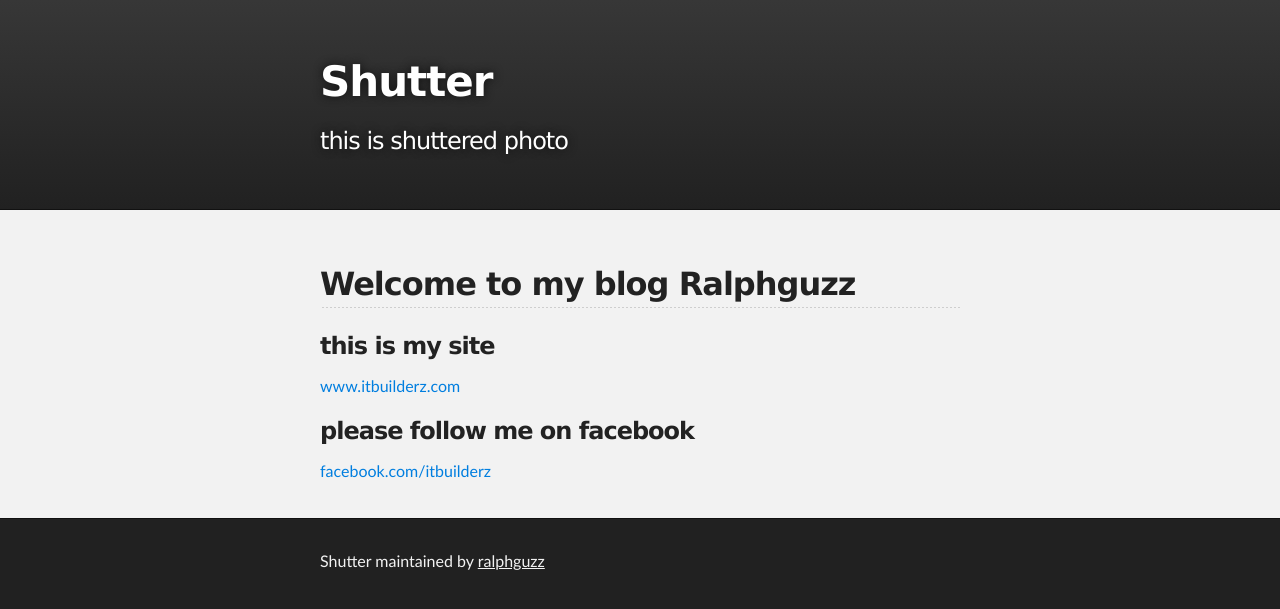
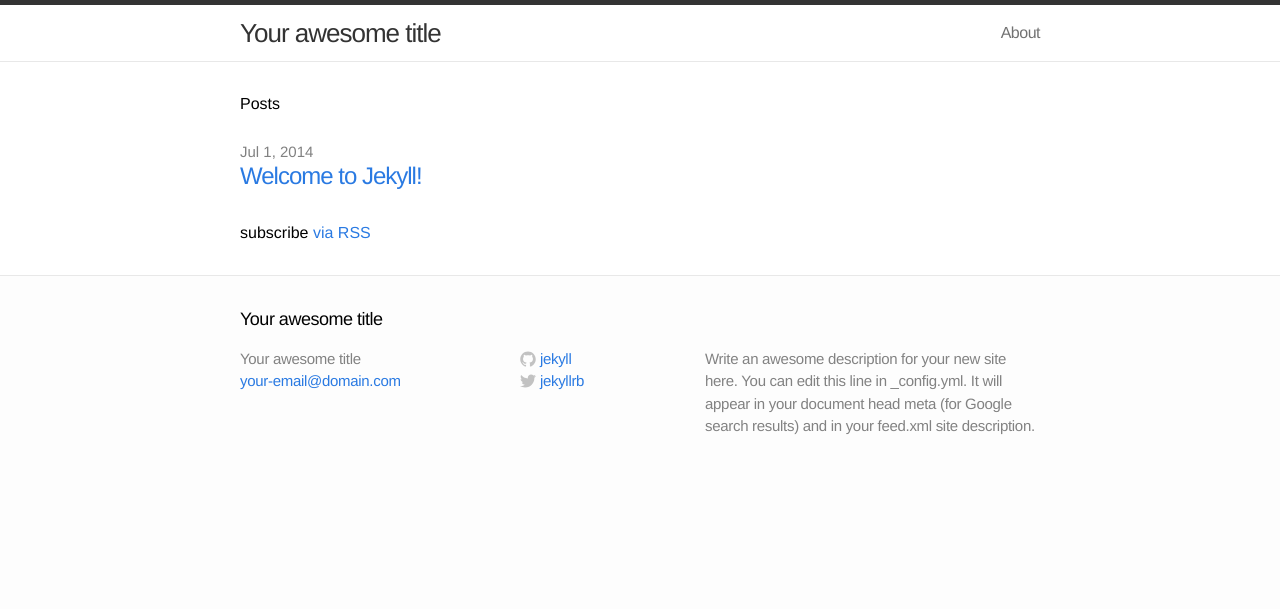
Before and after one commit to ralphguzz/shutter, a Jekyll site: the page built from index.html, in a window 1280 px wide. Shown: the top 609 px of the page. Built offline with Jekyll 4.4.1, drawn with Linux system fonts in a browser that asks for light colours.

Commit message:
Update index.html

```diff
--- a/index.html
+++ b/index.html
@@ -1,57 +1,20 @@
-<!DOCTYPE html>
-<html>
+---
+layout: default
+---
 
-  <head>
-    <meta charset='utf-8' />
-    <meta http-equiv="X-UA-Compatible" content="chrome=1" />
-    <meta name="description" content="Shutter : this is shuttered photo" />
+<div class="home">
 
-    <link rel="stylesheet" type="text/css" media="screen" href="stylesheets/stylesheet.css">
+  <h1>Posts</h1>
 
-    <title>Shutter</title>
-  </head>
+  <ul class="posts">
+    {% for post in site.posts %}
+      <li>
+        <span class="post-date">{{ post.date | date: "%b %-d, %Y" }}</span>
+        <a class="post-link" href="{{ post.url | prepend: site.baseurl }}">{{ post.title }}</a>
+      </li>
+    {% endfor %}
+  </ul>
 
-  <body>
+  <p class="rss-subscribe">subscribe <a href="{{ "/feed.xml" | prepend: site.baseurl }}">via RSS</a></p>
 
-    <!-- HEADER -->
-    <div id="header_wrap" class="outer">
-        <header class="inner">
-
-
-          <h1 id="project_title">Shutter</h1>
-          <h2 id="project_tagline">this is shuttered photo</h2>
-
-
-        </header>
-    </div>
-
-    <!-- MAIN CONTENT -->
-    <div id="main_content_wrap" class="outer">
-      <section id="main_content" class="inner">
-        <h2>
-<a name="welcome-to-my-blog-ralphguzz" class="anchor" href="#welcome-to-my-blog-ralphguzz"><span class="octicon octicon-link"></span></a>Welcome to my blog Ralphguzz</h2>
-
-<h3>
-<a name="this-is-my-site" class="anchor" href="#this-is-my-site"><span class="octicon octicon-link"></span></a>this is my site</h3>
-
-<p><a href="http://www.itbuilderz.com" target="_blank">www.itbuilderz.com</a></p>
-
-<h3>
-<a name="please-follow-me-on-facebook" class="anchor" href="#please-follow-me-on-facebook"><span class="octicon octicon-link"></span></a>please follow me on facebook</h3>
-
-<p><a href="https://facebook.com/itbuilderz" target="_blank">facebook.com/itbuilderz</a></p>
-      </section>
-    </div>
-
-    <!-- FOOTER  -->
-    <div id="footer_wrap" class="outer">
-      <footer class="inner">
-        <p class="copyright">Shutter maintained by <a href="https://github.com/ralphguzz">ralphguzz</a></p>
-
-      </footer>
-    </div>
-
-
-
-  </body>
-</html>
+</div>
```
